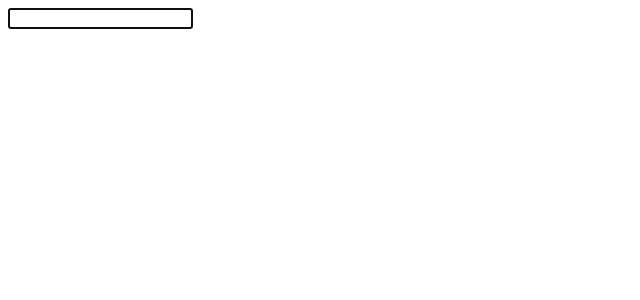
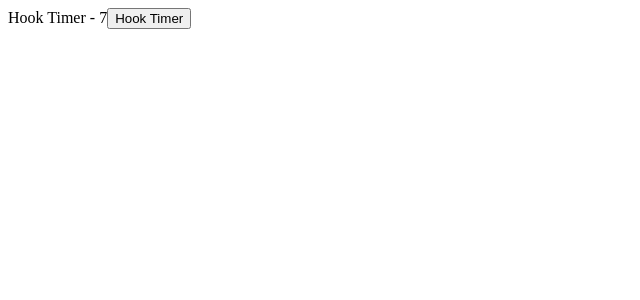
Before and after one commit to AndreyKovaleu/React_hooks, a React (Create React App) app: page / in a window 1280 px wide. Shown: the top 300 px of the page, without its empty margins (0-640 px from the left). Built offline with nearby package versions, Linux system fonts and the light colour scheme.

Commit message:
lesson 29

```diff
--- a/src/App.js
+++ b/src/App.js
@@ -1,9 +1,13 @@
+import ClassTimer from "./components/ClassTimer";
 import FocusInput from "./components/FocusInput";
+import HookTimer from "./components/HookTimer";
 
 function App() {
   return (
     <div className="App">
-      <FocusInput />
+      {/* <FocusInput /> */}
+      {/* <ClassTimer /> */}
+      <HookTimer />
     </div>
   );
 }
--- /dev/null
+++ b/src/components/ClassTimer.js
@@ -0,0 +1,36 @@
+import React, { Component } from 'react'
+
+class ClassTimer extends Component {
+  interval
+
+  constructor(props) {
+    super(props)
+
+    this.state = {
+      timer: 0
+    }
+  }
+
+  componentDidMount() {
+    this.interval = setInterval(() => {
+      this.setState(prevState => (
+        { timer: prevState.timer + 1 }
+      ))
+    }, 1000)
+  }
+
+  componentWillUnmount() {
+    clearInterval(this.interval)
+  }
+
+  render() {
+    return (
+      <div>
+        Class Timer - {this.state.timer}
+        <button onClick={() => clearInterval(this.interval)}>Class Timer</button>
+      </div>
+    )
+  }
+}
+
+export default ClassTimer
--- /dev/null
+++ b/src/components/HookTimer.js
@@ -0,0 +1,24 @@
+import React, { useState, useEffect, useRef } from 'react'
+
+function HookTimer() {
+  const [timer, setTimer] = useState(0)
+  const intervalRef = useRef()
+
+  useEffect(() => {
+    intervalRef.current = setInterval(() => {
+      setTimer(prevTimer => prevTimer + 1)
+    }, 1000)
+    return () => {
+      clearInterval(intervalRef.current)
+    }
+  }, [])
+
+  return (
+    <div>
+      Hook Timer - {timer}
+      <button onClick={() => clearInterval(intervalRef.current)}>Hook Timer</button>
+    </div>
+  )
+}
+
+export default HookTimer
```
